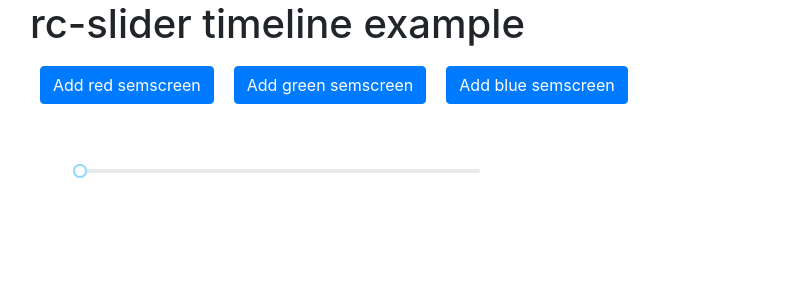
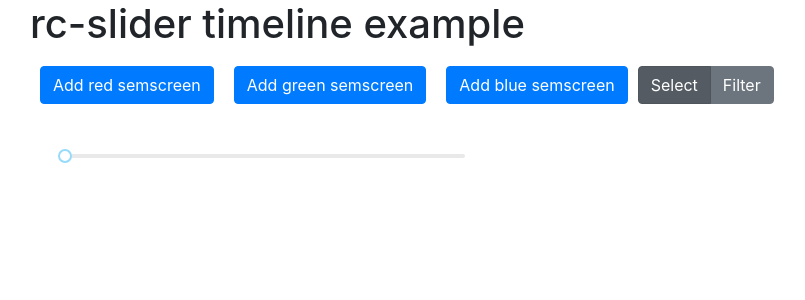
Before and after one commit to hiimalexjgarcia/rc-slider-example, a React (Create React App) app: page / in a window 1280 px wide. Shown: the top 300 px of the page, without its empty margins (55-860 px from the left). Built offline with nearby package versions, Linux system fonts and the light colour scheme.

Commit message:
added toggle button to switch between a select and filter modes

```diff
--- a/src/App.js
+++ b/src/App.js
@@ -1,8 +1,8 @@
 import React, {useState} from 'react';
-
 import Timeline from './Timeline.js';
-
 import Button from 'react-bootstrap/Button';
+import ToggleButtonGroup from 'react-bootstrap/ToggleButtonGroup';
+import ToggleButton from 'react-bootstrap/ToggleButton';
 
 const style = {margin: 10}
 function App() {
@@ -10,15 +10,26 @@ function App() {
 
     const handleClick = () => {
         setDates(dates.concat(new Date().toLocaleString()))
-    }
+    };
+
+    const [displayType, setDisplayType] = useState('select')
+    const handleChange = (selectedValue) => {
+        setDisplayType(selectedValue);
+    };
+
     //gotta add different handlers for different color semscreens (this would mock up how semscreens owned by different colored hats would show up)
     return (
         <>
             <Button id="button" style={style} onClick={handleClick}>Add red semscreen</Button>
             <Button id="button" style={style} onClick={handleClick}>Add green semscreen</Button>
             <Button id="button" style={style} onClick={handleClick}>Add blue semscreen</Button>
+            <ToggleButtonGroup type="radio" name="select-filter" defaultValue={'select'} onChange={handleChange}>
+                <ToggleButton variant="secondary" value={'select'}>Select</ToggleButton>
+                <ToggleButton variant="secondary" value={'filter'}>Filter</ToggleButton>
+            </ToggleButtonGroup>
             <Timeline
                 dates={dates}
+                displayType={displayType}
             />
         </>
     );
--- a/src/Timeline.js
+++ b/src/Timeline.js
@@ -7,8 +7,6 @@ import 'rc-slider/assets/index.css';
 const createSliderWithTooltip = Slider.createSliderWithTooltip;
 const Range = createSliderWithTooltip(Slider.Range);
 
-const style = { width: 400, margin: 50 };
-
 function Timeline(props) {
     const dates = props.dates || []
 
@@ -16,9 +14,30 @@ function Timeline(props) {
     dates.forEach(function(d){
         marks[(new Date(d)).getTime()] = d;
     })
+
     const marksMin = Math.min(...Object.keys(marks));
     const marksMax = Math.max(...Object.keys(marks));
+    const width = (new Date().getTime() - marksMin)/300 || 0;
 
+    const style = { maxWidth: 400, margin: 35 };
+
+    const displayType = props.displayType;
+
+    if (displayType === 'select') {
+        return (
+            <div style={style} className="timeline">
+                <Slider
+                    allowCross={false}
+                    marks={marks}
+                    step={null}
+                    min={marksMin}
+                    max={marksMax}
+                    defaultValue={[marksMax,marksMax]}
+                    pushable={true}
+                />
+            </div>
+        );
+    } else if (displayType === 'filter') {
         return (
             <div style={style} className="timeline">
                 <Range
@@ -29,10 +48,10 @@ function Timeline(props) {
                     max={marksMax}
                     defaultValue={[marksMax,marksMax]}
                     pushable={true}
-                onChange={console.log}
                 />
             </div>
         );
-}
+    };
+};
 
     export default Timeline;
```
Lines whose indentation alone changed are shown as unchanged.
